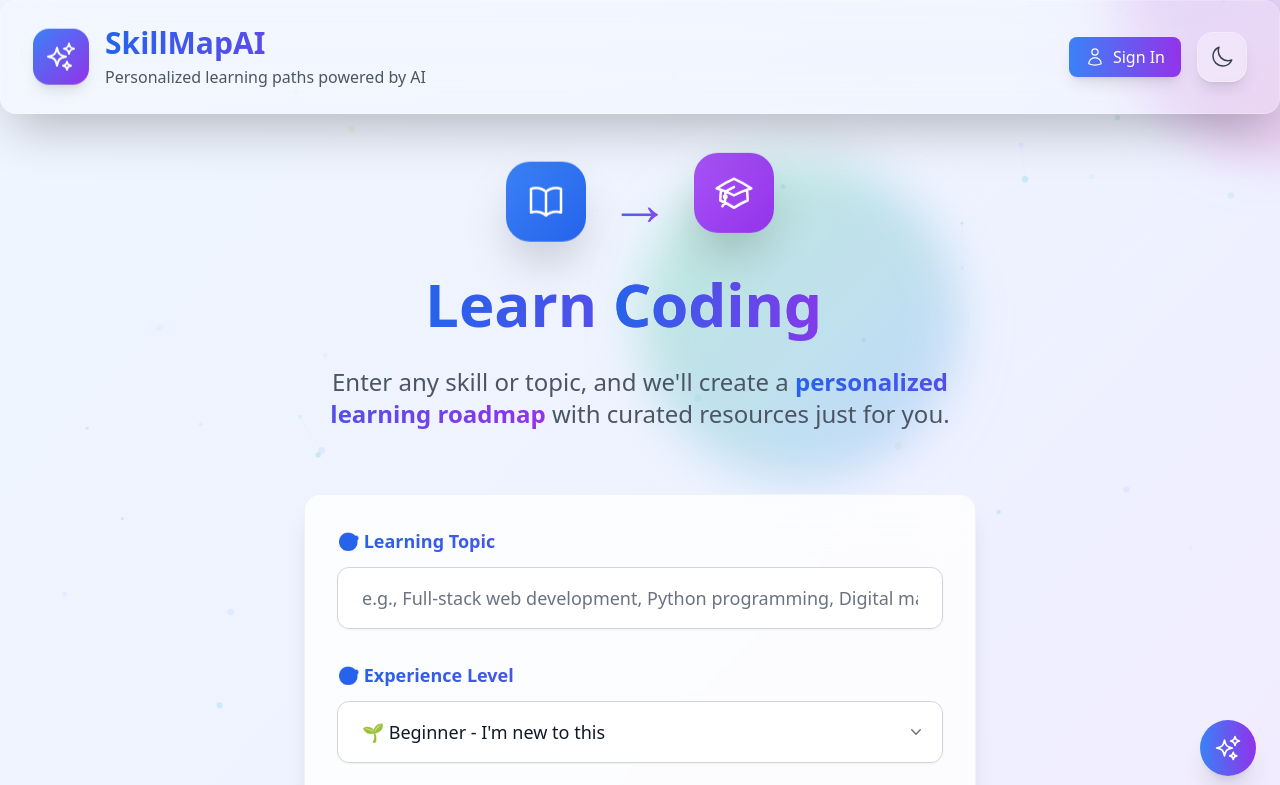
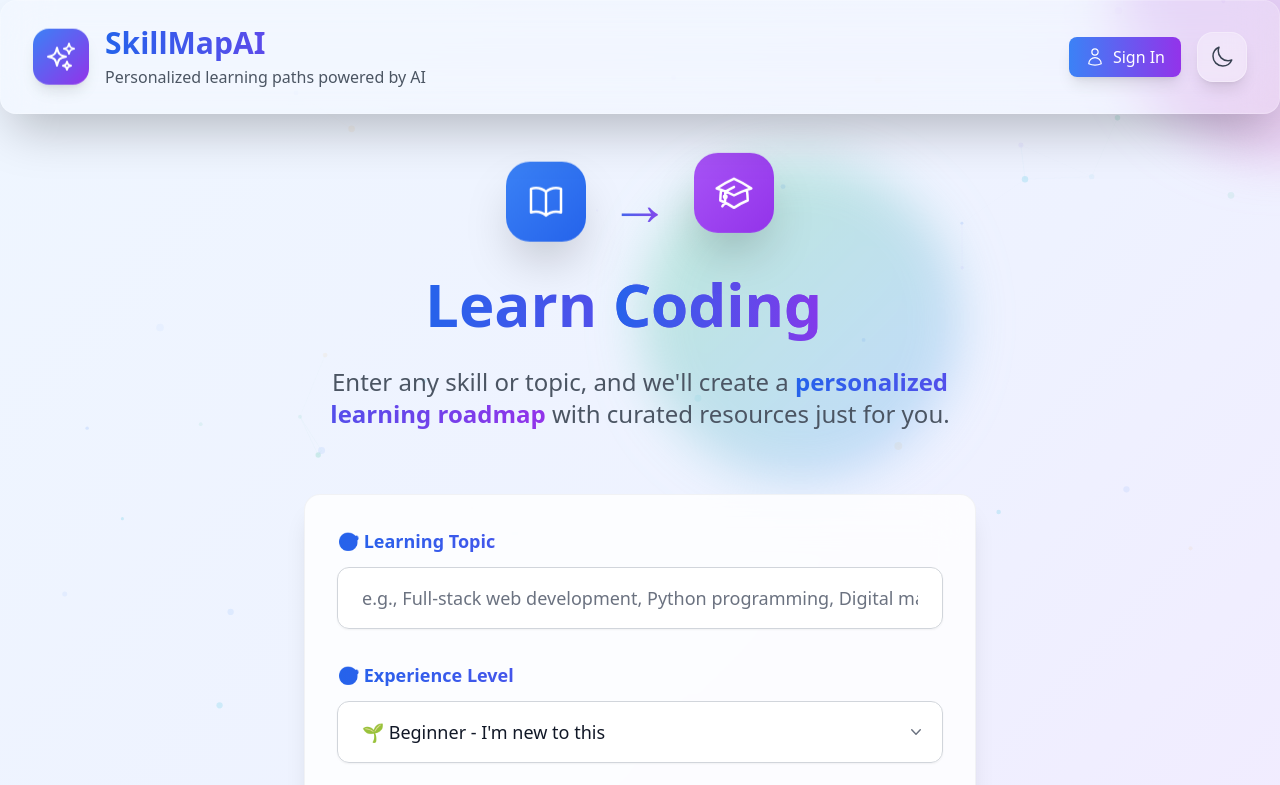
Before and after one commit to mmoncada1/LearnAI, a Next.js app: page / in a window 1280 px wide. Shown: the top 785 px of the page. Built offline with nearby package versions, Linux system fonts and the light colour scheme.

Commit message:
got rid of bottom button

```diff
--- a/components/AppContent.tsx
+++ b/components/AppContent.tsx
@@ -317,9 +317,6 @@ export default function AppContent() {
         )}
       </main>
 
-      {/* Floating Action Button */}
-      <FloatingActionButton />
-
       {/* Success Animation */}
       <SuccessAnimation
         show={showSuccess}
```
